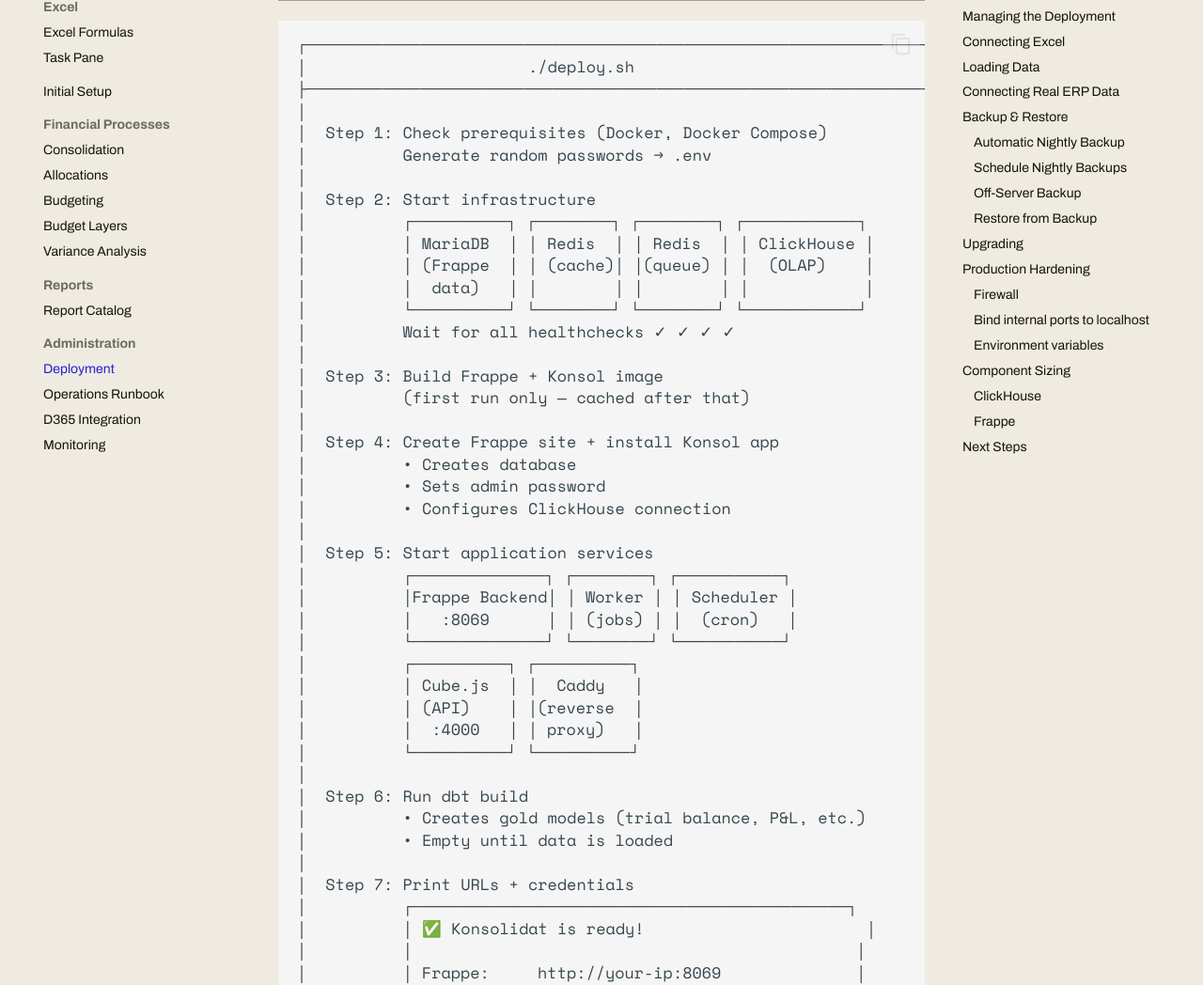
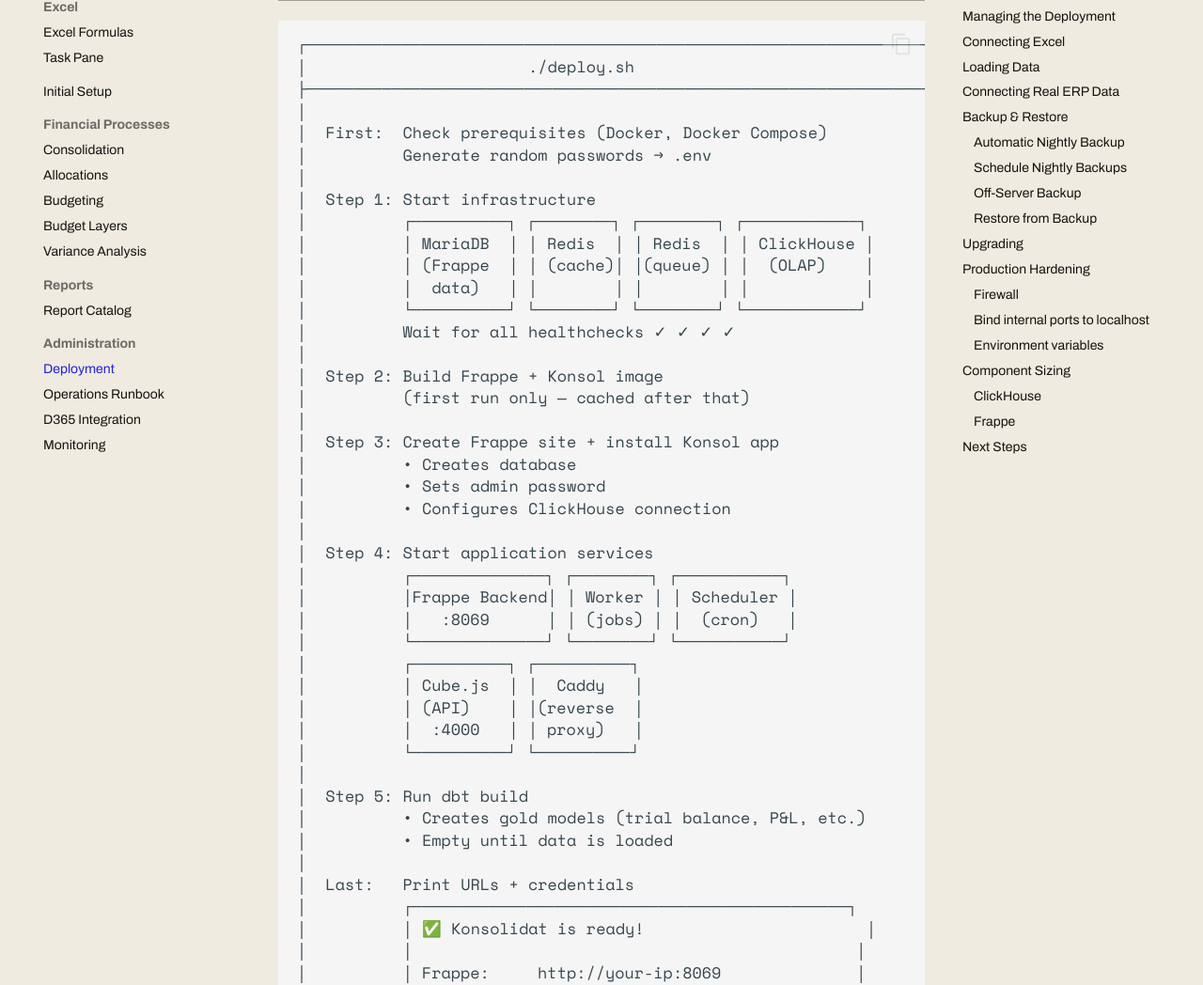
Before and after one commit to grynn-in/konsolidat, an MkDocs documentation site: the page built from docs/admin-guide/deployment-guide.md, in a window 1280 px wide and 1400 px high, scrolled down 719 px. Shown: the part 226-1274 px from the top of the window at 94% size. Built offline with MkDocs 1.6.1 and Material for MkDocs 9.7.7, drawn with Linux system fonts in a browser that asks for light colours; comment, search, counter and statistics services are not loaded; some of the changed text lies outside the part shown.

Commit message:
Fix review findings on the demo generator removal
- Docs: single trial balance uploads go through the Trial Balance
  Submission form in Desk. konsol-exec /konsol-exec/uploads is bulk only
  and only the Close Lead (EPM Admin) can use it.
- Deployment guide: renumber the deploy diagram to deploy.sh's five steps
  (dbt build is step 5), and point Run Pipeline at a new Pipeline Run,
  not EPM Settings.
- Equity-rate coverage test: mark the #120 background as history, drop
  the demo entity names, and say it needs a rate for every entity node in
  consolidation_groups, parent included.
- Integration test: test_gold_trial_balance_has_rows skips with a reason
  when no source GL data exists (empty connector tables, no claimed trial
  balance submission) instead of failing on a fresh stack.

Part of #158.

Co-Authored-By: Claude Opus 5 (1M context) <noreply@anthropic.com>
Claude-Session: https://claude.ai/code/session_013WewQKFQgG7o2M3mUDPRR5

```diff
--- a/docs/admin-guide/deployment-guide.md
+++ b/docs/admin-guide/deployment-guide.md
@@ -29,10 +29,10 @@ Caddy auto-provisions Let's Encrypt certificates.
 │                       ./deploy.sh                                │
 ├──────────────────────────────────────────────────────────────────┤
 │                                                                  │
-│  Step 1: Check prerequisites (Docker, Docker Compose)            │
+│  First:  Check prerequisites (Docker, Docker Compose)            │
 │          Generate random passwords → .env                        │
 │                                                                  │
-│  Step 2: Start infrastructure                                    │
+│  Step 1: Start infrastructure                                    │
 │          ┌──────────┐ ┌────────┐ ┌────────┐ ┌────────────┐      │
 │          │ MariaDB  │ │ Redis  │ │ Redis  │ │ ClickHouse │      │
 │          │ (Frappe  │ │ (cache)│ │(queue) │ │  (OLAP)    │      │
@@ -59,11 +59,11 @@ Caddy auto-provisions Let's Encrypt certificates.
 │          │  :4000   │ │ proxy)   │                               │
 │          └──────────┘ └──────────┘                               │
 │                                                                  │
-│  Step 6: Run dbt build                                           │
+│  Step 5: Run dbt build                                           │
 │          • Creates gold models (trial balance, P&L, etc.)        │
 │          • Empty until data is loaded                            │
 │                                                                  │
-│  Step 7: Print URLs + credentials                                │
+│  Last:   Print URLs + credentials                                │
 │          ┌──────────────────────────────────────────────┐        │
 │          │ ✅ Konsolidat is ready!                       │        │
 │          │                                              │        │
```
Also changed, not shown: other parts of docs/admin-guide/deployment-guide.md (+5 -5 lines), docs/getting-started/setup-guide.md (+1 -1 lines), docs/user-guide/initial-setup-guide.md (+1 -1 lines), 2 other files.
